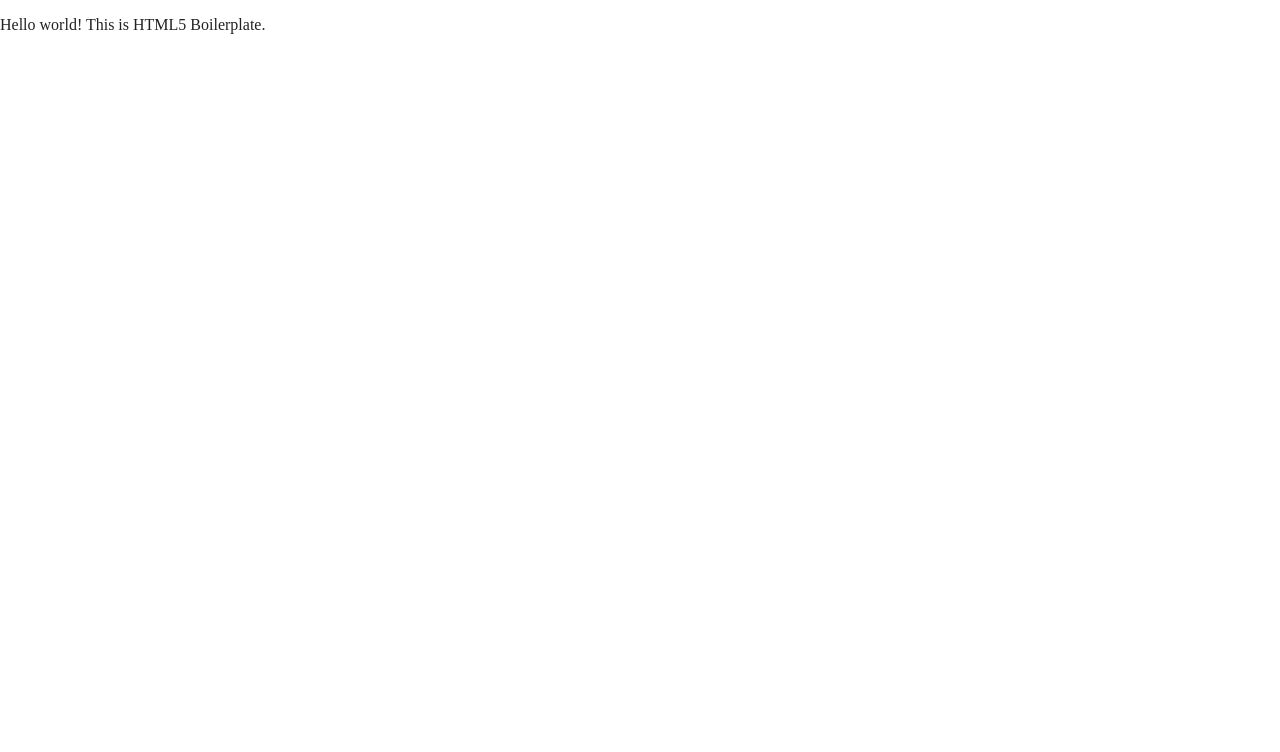
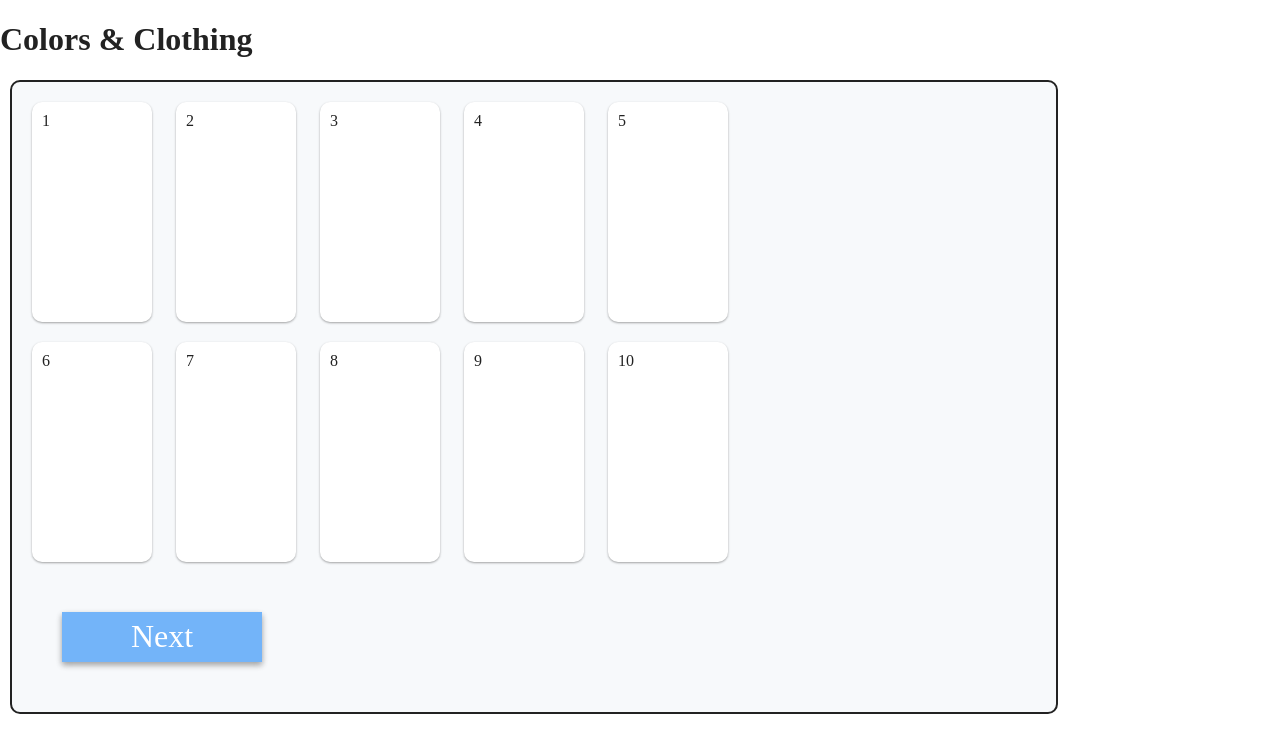
Before and after one commit to Adrian-Hufnagl/mooc-CC-game, a website built with Parcel: page index.html in a window 1280 px wide. Built offline with nearby package versions, Linux system fonts and the light colour scheme.

Commit message:
Rahmen für Charakterauswahl

```diff
--- a/css/main.css
+++ b/css/main.css
@@ -10,6 +10,52 @@
 /* ==========================================================================
    Base styles: opinionated defaults
    ========================================================================== */
+
+.game-window{
+  width: 80%;
+  margin: 10px;
+  padding: 10px;
+  border: 2px solid;
+  border-radius: 10px;
+  background: #f7f9fb;
+}
+
+.card-list{
+  width: 100%;
+}
+
+.character-card{
+  margin: 10px;
+  height: 200px;
+  width: 100px;
+  padding: 10px;
+  border-radius: 10px;
+  background: #fff;
+  display: inline-block;
+  box-shadow: 0 1px 3px rgba(0,0,0,0.12), 0 1px 2px rgba(0,0,0,0.24);
+  transition: all 0.3s cubic-bezier(.25,.8,.25,1);
+}
+
+.character-card:hover {
+  box-shadow: 0 14px 28px rgba(0,0,0,0.25), 0 10px 10px rgba(0,0,0,0.22);
+  cursor: pointer;
+}
+
+.selection-button{
+  width: 200px;
+  height: 50px;
+  font-size: 32px;
+  margin: 40px;
+  background: #73b4f9;
+  box-shadow: 0 3px 6px rgba(0,0,0,0.16), 0 3px 6px rgba(0,0,0,0.23);
+  color: #fff;
+  border: none;
+}
+
+.selection-button:hover{
+  cursor: pointer;
+  background: #4394f9;
+}
 
 html {
   color: #222;
--- a/index.html
+++ b/index.html
@@ -25,7 +25,24 @@
 <body>
 
   <!-- Add your site or application content here -->
-  <p>Hello world! This is HTML5 Boilerplate.</p>
+  <h1>Colors & Clothing</h1>
+  <div class="game-window">
+  <div class="card-list">
+    <div class="character-card">1</div>
+    <div class="character-card">2</div>
+    <div class="character-card">3</div>
+    <div class="character-card">4</div>
+    <div class="character-card">5</div>
+  </div>
+    <div class="card-list">
+      <div class="character-card">6</div>
+      <div class="character-card">7</div>
+      <div class="character-card">8</div>
+      <div class="character-card">9</div>
+      <div class="character-card">10</div>
+    </div>
+  <button class="selection-button">Next</button>
+  </div>
   <script src="js/vendor/modernizr-3.11.2.min.js"></script>
   <script src="js/plugins.js"></script>
   <script src="js/main.js"></script>
```
